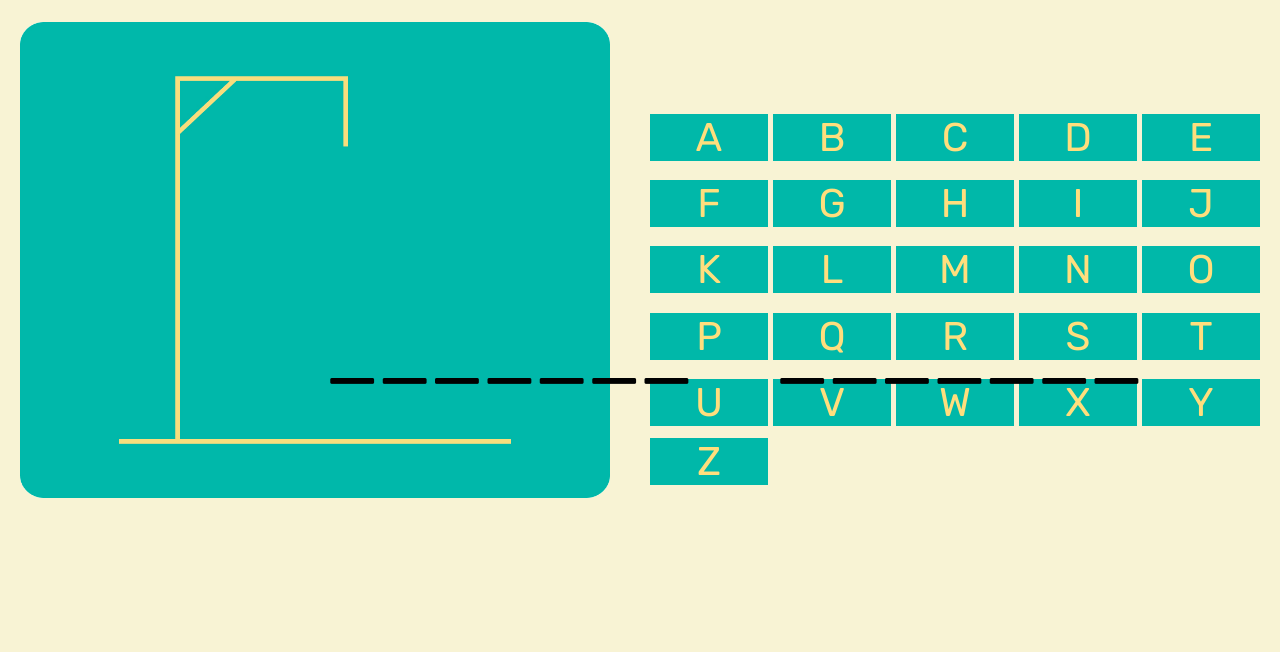
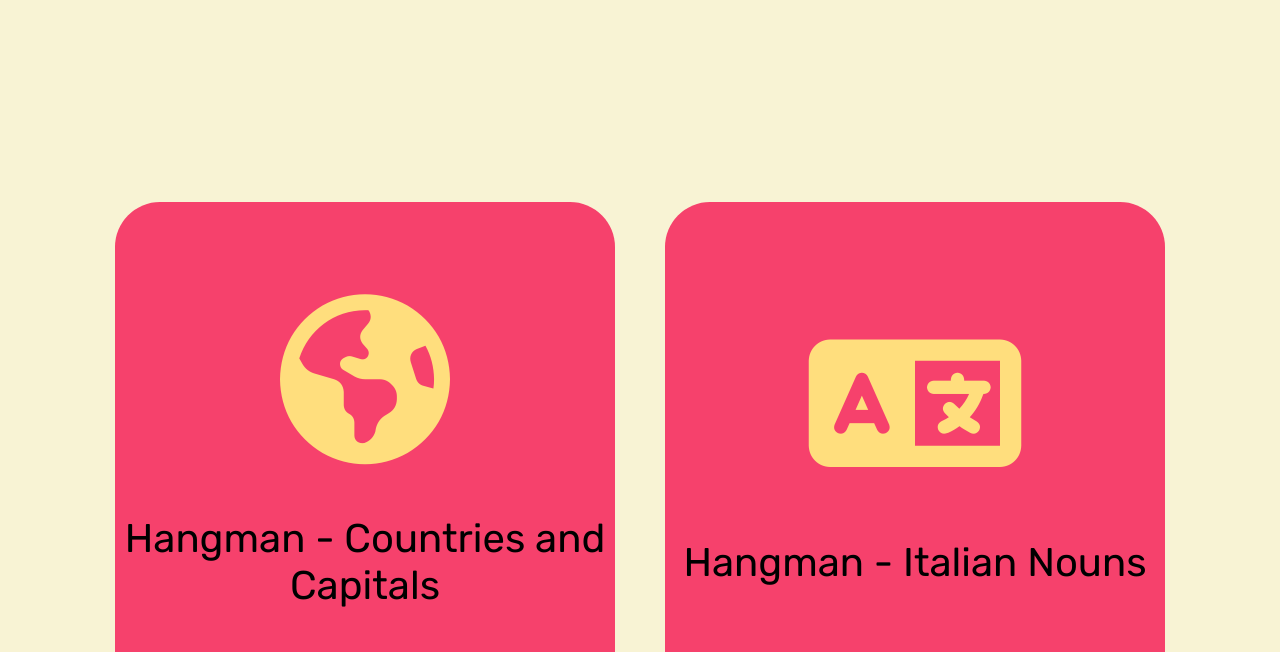
Before and after one commit to HarryTB2112/syntax-squad, a plain HTML site: page client/index.html in a window 1280 px wide. Shown: the part 148-800 px from the top of the page. Drawn offline with Linux system fonts and the light colour scheme.

Commit message:
aligned underscores differently for game

```diff
--- a/client/index.html
+++ b/client/index.html
@@ -47,7 +47,7 @@
       />
     </nav>
 
-    <section id="games" class="grid hidden">
+    <section id="games" class="grid">
       <div id="rcorners1" class="game">
         <i class="fa-solid fa-earth-americas"></i>
         <p>Hangman - Countries and Capitals</p>
@@ -66,7 +66,7 @@
       </div>
     </section>
 
-    <section id="hangman-game" class="hangman">
+    <section id="hangman-game" class="hangman hidden">
       <div class="top-section">
         <img
           id="hangman-image"
@@ -105,6 +105,7 @@
       </div>
       <div id="underscore-container" class="word-container">
         <div id="country-container">
+          <p>Country:</p>
           <p class="placeholder">_</p>
           <p class="placeholder">_</p>
           <p class="placeholder">_</p>
@@ -114,6 +115,7 @@
           <p class="placeholder">_</p>
         </div>
         <div id="capital-container">
+          <p>Capital:</p>
           <p class="placeholder">_</p>
           <p class="placeholder">_</p>
           <p class="placeholder">_</p>
--- a/client/styles.css
+++ b/client/styles.css
@@ -190,14 +190,13 @@ nav {
 .word-container {
   display: grid;
   position: absolute;
-  grid-template-columns: repeat(2, 50px);
-  grid-template-rows: repeat(1, 50px);
+  grid-template-columns: repeat(1, 50px);
+  grid-template-rows: repeat(2, 50px);
   top: 60%;
-  left: 20%;
+  left: 30%;
   justify-content: center;
   align-items: center;
-  width: 50%;
-  gap: 400px;
+  gap: 60px;
 }
 
 #country-container,
```
